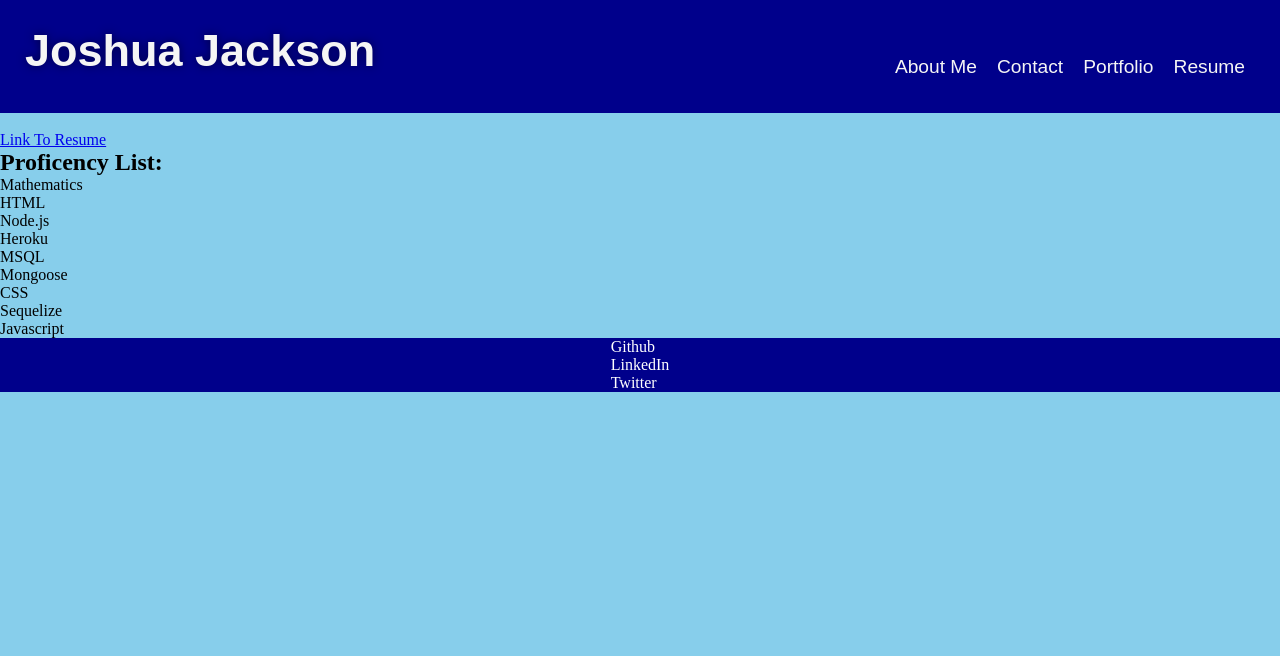
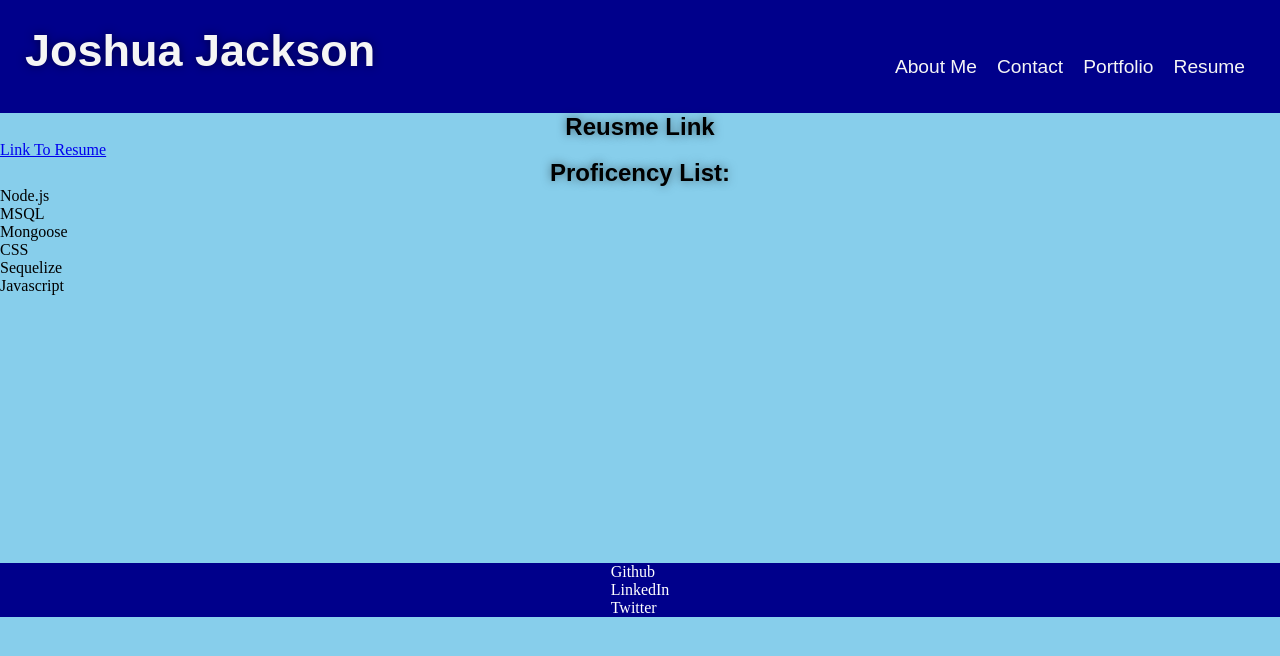
Before and after one commit to Joker282855/display-portfolio, a React (Create React App) app: page /resume in a window 1280 px wide. Shown: the top 656 px of the page. Built offline with nearby package versions, Linux system fonts and the light colour scheme.

Commit message:
on the last page where I list my proficiencies and am working on the spacing and other stuff

```diff
--- a/src/components/Portfolio/index.js
+++ b/src/components/Portfolio/index.js
@@ -31,15 +31,19 @@ function Portfolio() {
                 <li>
                     <a href="https://github.com/mikeysoar/project-1">Project 1 Repository</a>
                 </li>
+                <br></br>
                 <li>
                     <a href="https://github.com/JHardisty333/automatic-potato">Project 2 Repository</a>
                 </li>
+                <br></br>
                 <li>
                     <a href="https://github.com/Luke-Munoz/recipeBook">Project 3 Repostiory</a>
                 </li>
+                <br></br>
                 <li>
                     <a href="https://github.com/Joker282855/Portfolio">Original Portfolio Repository</a>
                 </li>
+                <br></br>
                 <li>
                     <a href="https://github.com/Joker282855/blogger-tech">Tech Blog Repository</a>
                 </li>
--- a/src/components/Resume/index.js
+++ b/src/components/Resume/index.js
@@ -2,23 +2,16 @@ import React from 'react';
 
 function Resume() {
     return (
-        <section className="my-5">
-            <br></br>
-            <a href="https://resume.io/r/vj9wVSNZ4">Link To Resume</a>
-            <br></br>
-            <h1>Proficency List:</h1>
+        <section className="resume">
+            <div>
+                <h2>Reusme Link</h2>
+                <a href="https://docs.google.com/document/d/1FDlKcgLR8NDt8x01yYhj_GmXnxWnFj9QAAbUD9ybGwo/edit">Link To Resume</a>
+            </div>
+            <div>
+                <h2>Proficency List:</h2>
                 <ul>
                     <li>
-                        Mathematics
-                    </li>
-                    <li>
-                        HTML
-                    </li>
-                    <li>
                         Node.js
-                    </li>
-                    <li>
-                        Heroku
                     </li>
                     <li>
                         MSQL
@@ -36,6 +29,7 @@ function Resume() {
                         Javascript
                     </li>
                 </ul>
+            </div>
         </section>
     );
 }
--- a/src/index.css
+++ b/src/index.css
@@ -70,7 +70,7 @@ header nav ul li a:focus {
 }
 .work {
   width: 100%;
-  height: 1200px;
+  height: 1250px;
   margin: 20px 0px;
   display: flex;
   flex-wrap: wrap;
@@ -113,6 +113,13 @@ header nav ul li a:focus {
   flex-wrap: wrap;
   justify-content: space-evenly;
 }
+.links li a {
+  text-decoration: underline;
+  color: blue;
+  text-align: center;
+  margin-top: 10px;
+  margin-bottom: 10px;
+}
 .modified {
   width: 100%;
   height: 600px;
@@ -142,8 +149,15 @@ header nav ul li a:focus {
   font-size: 16px;
 }
 .me p:first-letter {
-  color: var(--blue);
   font-size: 16px;
+}
+.resume {
+  height: 450px;
+}
+.resume h2 {
+  text-align: center;
+  text-shadow: 0 0 10px rgba(0, 0, 0, 0.5);
+  font-family: Arial, Helvetica, sans-serif;
 }
 footer div a {
   color:white;
```
